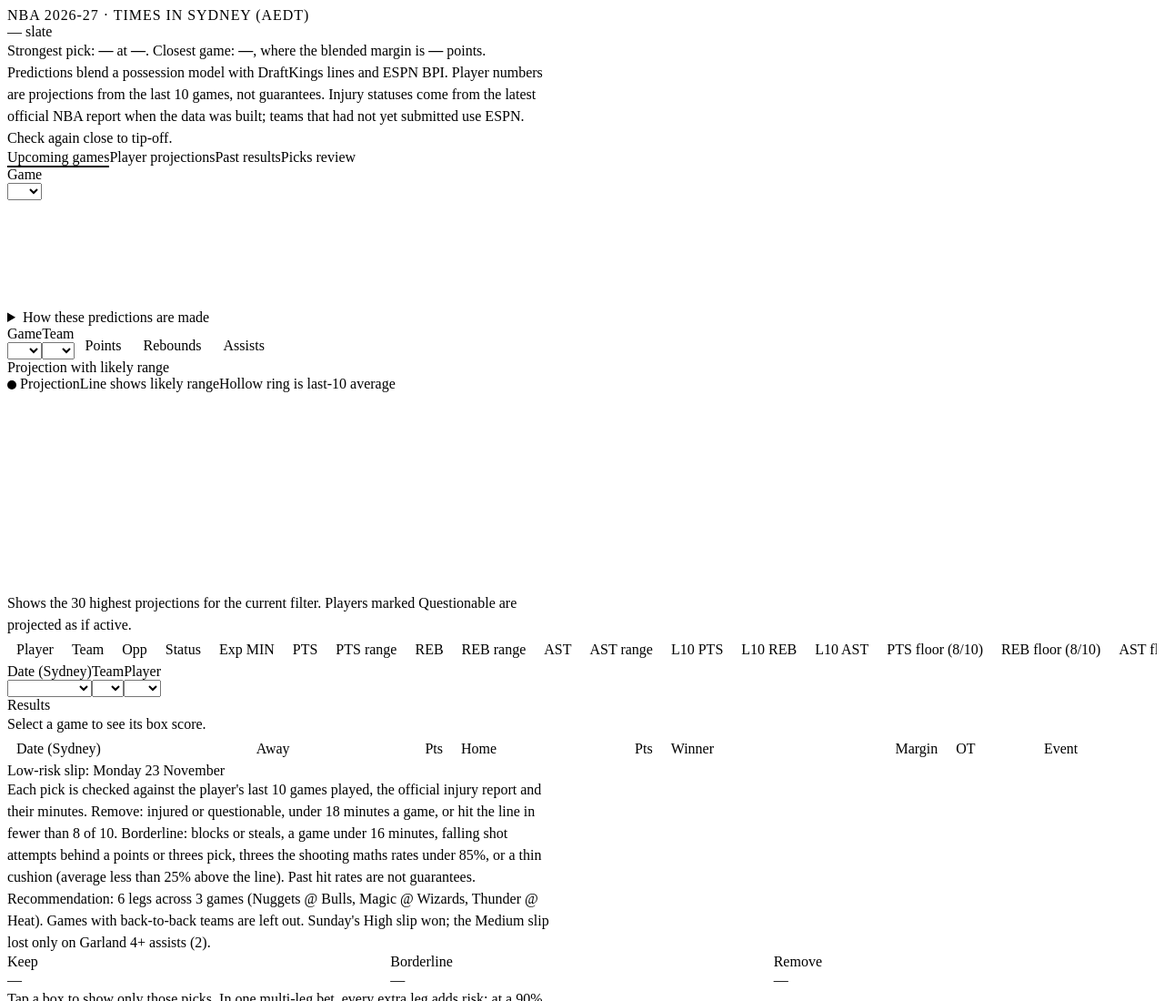
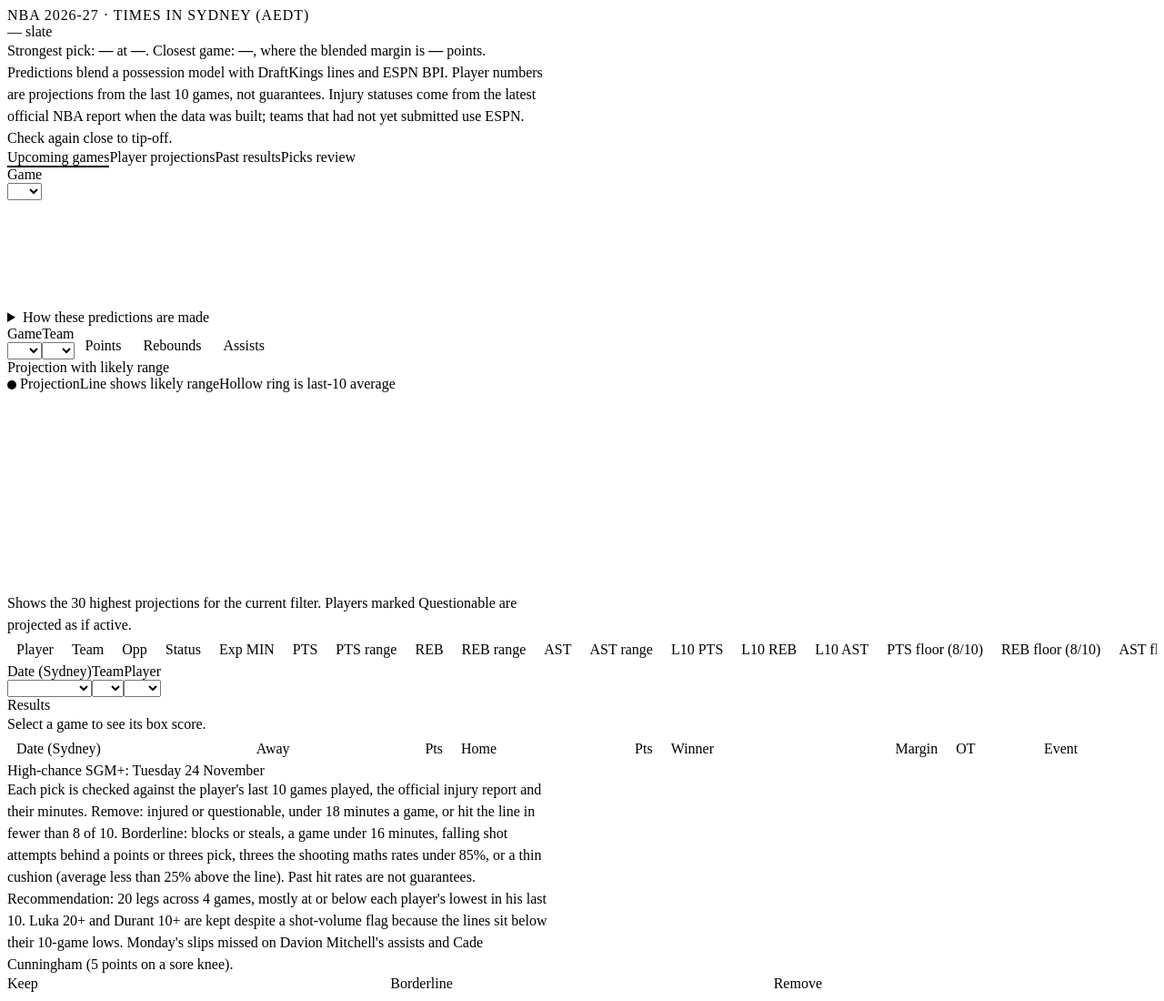
Before and after one commit to sauraz555/NBAKINGS, a plain HTML site: page dashboard/index.html in a window 1280 px wide. Shown: the top 1100 px of the page at 91% size. Drawn offline with Linux system fonts and the light colour scheme.

Commit message:
dashboard: Tuesday 24 Nov high-chance SGM+ on picks tab
Co-Authored-By: Claude Opus 5.5 <noreply@anthropic.com>
Claude-Session: https://claude.ai/code/session_012esK4BSWBqXhxXW7GnyKP3

```diff
--- a/dashboard/index.html
+++ b/dashboard/index.html
@@ -246,8 +246,8 @@
 
   <section id="picks" aria-label="Picks review" hidden>
     <div class="head">
-      <h2>Low-risk slip: Monday 23 November</h2>
-      <p class="note">Each pick is checked against the player's last 10 games played, the official injury report and their minutes. Remove: injured or questionable, under 18 minutes a game, or hit the line in fewer than 8 of 10. Borderline: blocks or steals, a game under 16 minutes, falling shot attempts behind a points or threes pick, threes the shooting maths rates under 85%, or a thin cushion (average less than 25% above the line). Past hit rates are not guarantees. Recommendation: 6 legs across 3 games (Nuggets @ Bulls, Magic @ Wizards, Thunder @ Heat). Games with back-to-back teams are left out. Sunday's High slip won; the Medium slip lost only on Garland 4+ assists (2).</p>
+      <h2>High-chance SGM+: Tuesday 24 November</h2>
+      <p class="note">Each pick is checked against the player's last 10 games played, the official injury report and their minutes. Remove: injured or questionable, under 18 minutes a game, or hit the line in fewer than 8 of 10. Borderline: blocks or steals, a game under 16 minutes, falling shot attempts behind a points or threes pick, threes the shooting maths rates under 85%, or a thin cushion (average less than 25% above the line). Past hit rates are not guarantees. Recommendation: 20 legs across 4 games, mostly at or below each player's lowest in his last 10. Luka 20+ and Durant 10+ are kept despite a shot-volume flag because the lines sit below their 10-game lows. Monday's slips missed on Davion Mitchell's assists and Cade Cunningham (5 points on a sore knee).</p>
     </div>
     <div class="tally" id="picks-tally">
       <button type="button" class="keep" data-verdict="Keep"><span class="lbl small">Keep</span><span class="big" data-draw="nKeep">—</span></button>
```
